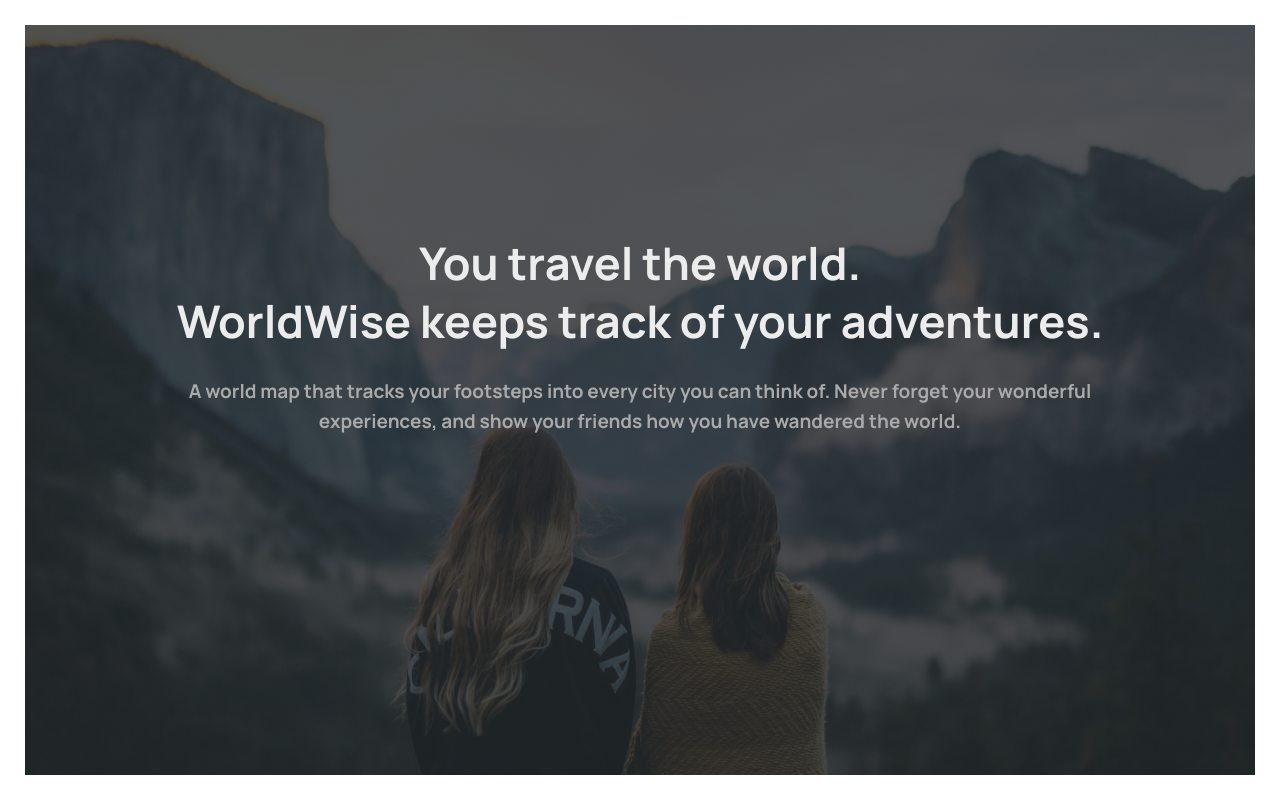
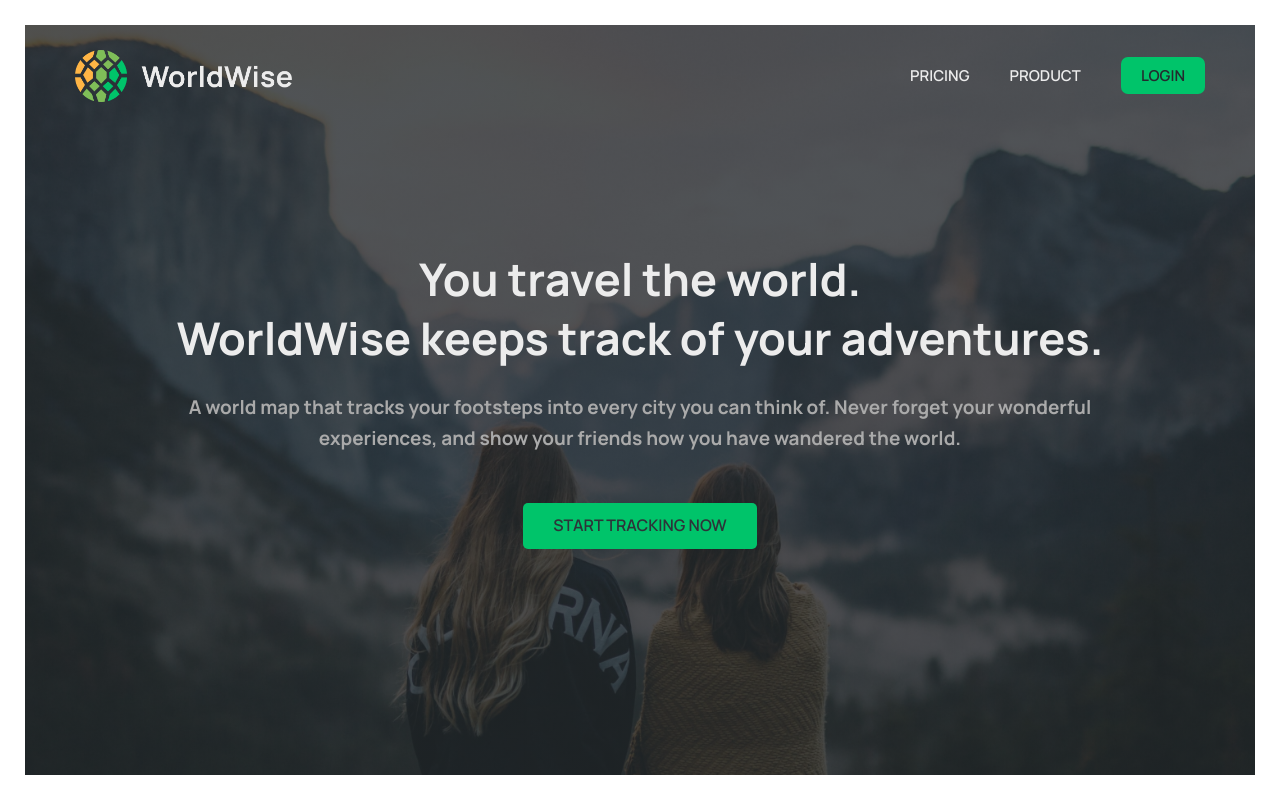
Before and after one commit to MaleryValery/react-study, a React (Vite) app: page / in a window 1280 px wide. Built offline with nearby package versions, Linux system fonts and the light colour scheme; data requests are answered from the project's data file.

Commit message:
feat: add ui for home page

```diff
--- /dev/null
+++ b/src/components/PageNav.tsx
@@ -0,0 +1,27 @@
+import { NavLink } from "react-router-dom";
+import Logo from "./Logo";
+import styles from "./PageNav.module.css";
+
+function PageNav() {
+  return (
+    <nav className={styles.nav}>
+      <Logo />
+
+      <ul>
+        <li>
+          <NavLink to="/pricing">Pricing</NavLink>
+        </li>
+        <li>
+          <NavLink to="/product">Product</NavLink>
+        </li>
+        <li>
+          <NavLink to="/login" className={styles.ctaLink}>
+            Login
+          </NavLink>
+        </li>
+      </ul>
+    </nav>
+  );
+}
+
+export default PageNav;
--- a/src/pages/Homepage.tsx
+++ b/src/pages/Homepage.tsx
@@ -1,8 +1,11 @@
-import styles from "./Homepage.module.css";
+import { Link } from 'react-router-dom';
+import styles from './Homepage.module.css';
+import PageNav from '../components/PageNav';
 
 export default function Homepage() {
   return (
     <main className={styles.homepage}>
+      <PageNav />
       <section>
         <h1>
           You travel the world.
@@ -14,6 +17,9 @@
           of. Never forget your wonderful experiences, and show your friends how
           you have wandered the world.
         </h2>
+        <Link to="/login" className="cta">
+          Start tracking now
+        </Link>
       </section>
     </main>
   );
```
